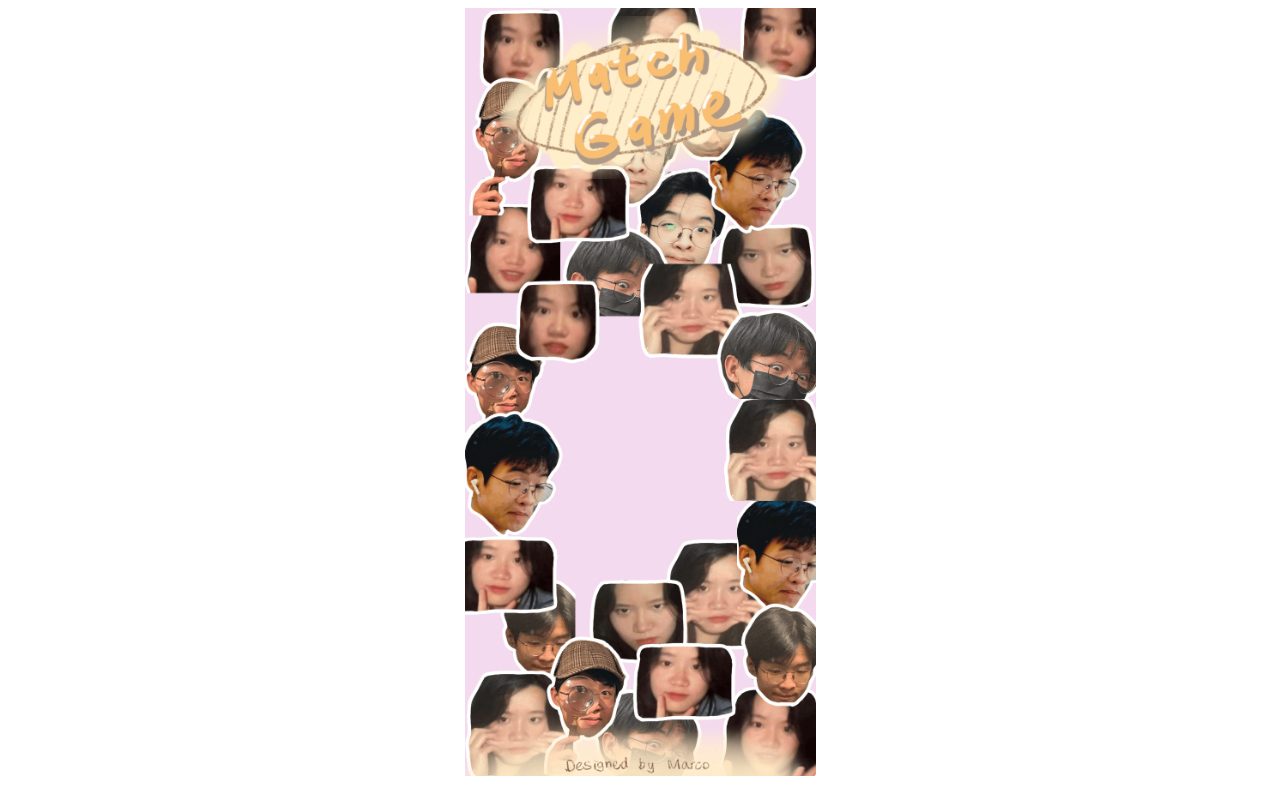
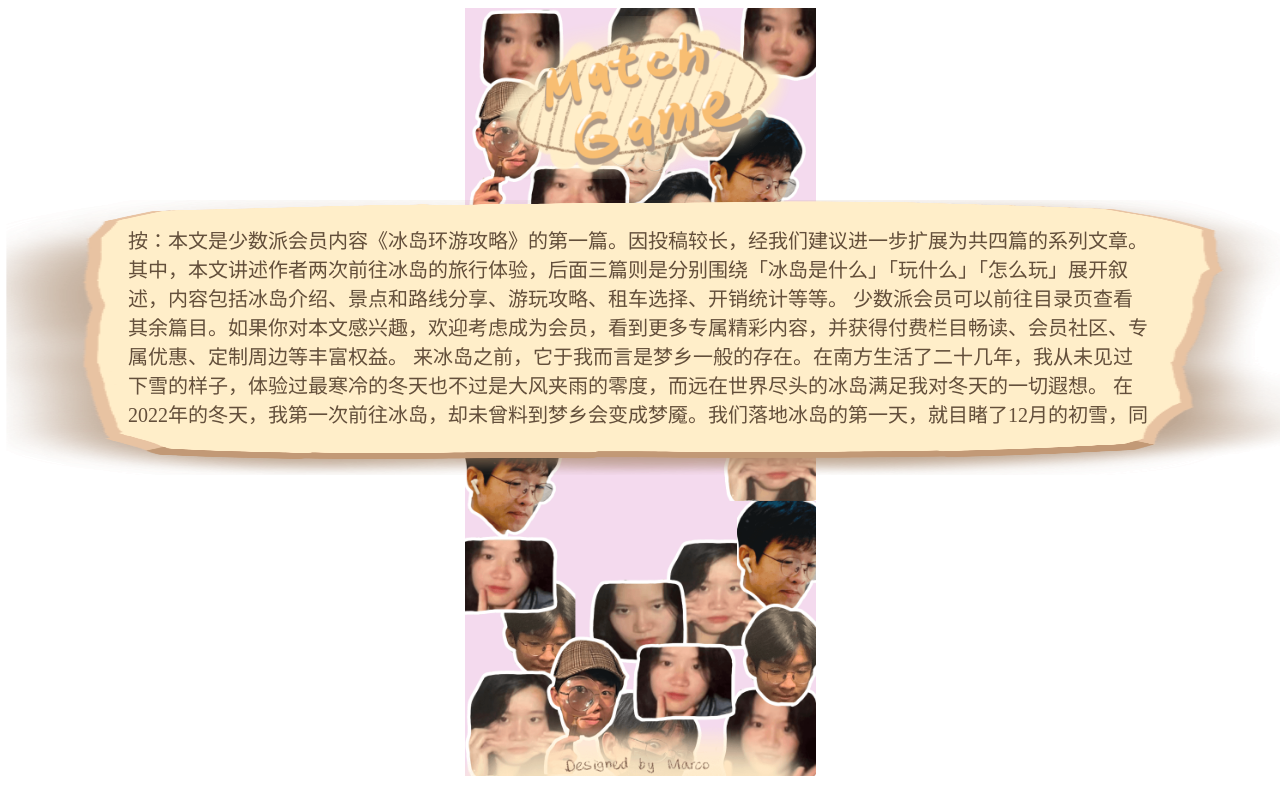
Before and after one commit to Marcowky/Vue-MatchGame, a Vue app: page /secret in a window 1280 px wide. Before the commit this address had no page. Built offline with nearby package versions, Linux system fonts and the light colour scheme; a web font is replaced by a local one.

Commit message:
添加 secret页面

```diff
--- a/src/routes/router.js
+++ b/src/routes/router.js
@@ -4,7 +4,8 @@ let routes = [
     { path: "/", redirect: '/initgame', component: () => import("../views/InitGame.vue") },
     { path: "/initgame", component: () => import("../views/InitGame.vue") },
     { path: "/gaming", component: () => import("../views/Gaming.vue") },
-    { path: "/finishgame", component: () => import("../views/FinishGame.vue") }
+    { path: "/finishgame", component: () => import("../views/FinishGame.vue") },
+    { path: "/secret", component: () => import("../views/Secret.vue") }
 ]
 
 
--- a/src/views/FinishGame.vue
+++ b/src/views/FinishGame.vue
@@ -1,4 +1,5 @@
 <template>
+     <el-button class="secret-button" round color="#f0dbed" @click=goToSecret></el-button>
     <div class="center-box info-box">
         <el-button :class="{ 'nienie-button': true }" v-if="nieniewin == 1"></el-button>
         <el-button :class="{ 'nene-button': true }" v-else></el-button>
@@ -24,7 +25,17 @@ const goToInit = () => {
         path: "/initgame"
     })
 }
+const goToSecret = () => {
+    router.push({
+        path: "/secret"
+    })
+}
 </script>
 
 <style scoped>
+.secret-button {
+    position: absolute;
+    top: -133px;
+    right: 20px;
+}
 </style>
--- /dev/null
+++ b/src/views/Secret.vue
@@ -0,0 +1,38 @@
+<template>
+    <div class="center-box">
+        <el-text class="secret-text small-text">
+            按：本文是少数派会员内容《冰岛环游攻略》的第一篇。因投稿较长，经我们建议进一步扩展为共四篇的系列文章。其中，本文讲述作者两次前往冰岛的旅行体验，后面三篇则是分别围绕「冰岛是什么」「玩什么」「怎么玩」展开叙述，内容包括冰岛介绍、景点和路线分享、游玩攻略、租车选择、开销统计等等。
+
+            少数派会员可以前往目录页查看其余篇目。如果你对本文感兴趣，欢迎考虑成为会员，看到更多专属精彩内容，并获得付费栏目畅读、会员社区、专属优惠、定制周边等丰富权益。
+
+            来冰岛之前，它于我而言是梦乡一般的存在。在南方生活了二十几年，我从未见过下雪的样子，体验过最寒冷的冬天也不过是大风夹雨的零度，而远在世界尽头的冰岛满足我对冬天的一切遐想。
+
+            在2022年的冬天，我第一次前往冰岛，却未曾料到梦乡会变成梦魇。我们落地冰岛的第一天，就目睹了12月的初雪，同时也是暴风雪。我们乘坐的航班由于天气原因延误5小时，落地机场后又因为封路被困在机场3小时，就这样在机场虚晃了一天。
+        </el-text>
+    </div>
+</template>
+
+<script setup>
+import { ref } from 'vue'
+import { router } from '../routes/router'// 导入路由
+
+const page = ref(router.currentRoute.value.query.page)
+
+const goToInit = () => {
+    router.push({
+        path: "/initgame"
+    })
+}
+</script>
+
+<style scoped>
+.secret-text {
+    width: 80%;
+    margin-top: 25px;
+    margin-bottom: 50px;
+    height: 200px;
+    /* Set the desired height */
+    overflow: auto;
+    /* Add scrollbars when content overflows */
+}
+</style>
```
